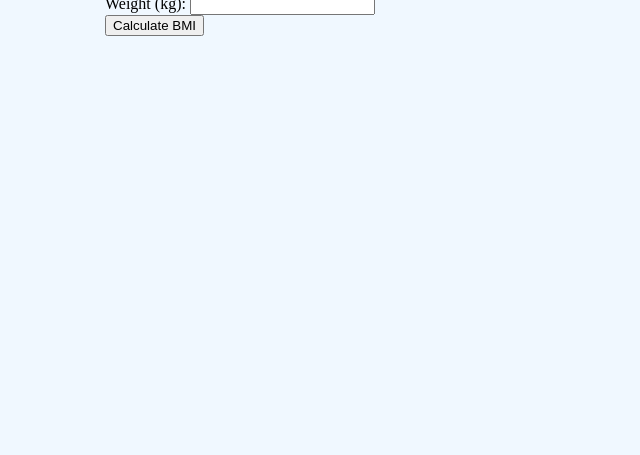
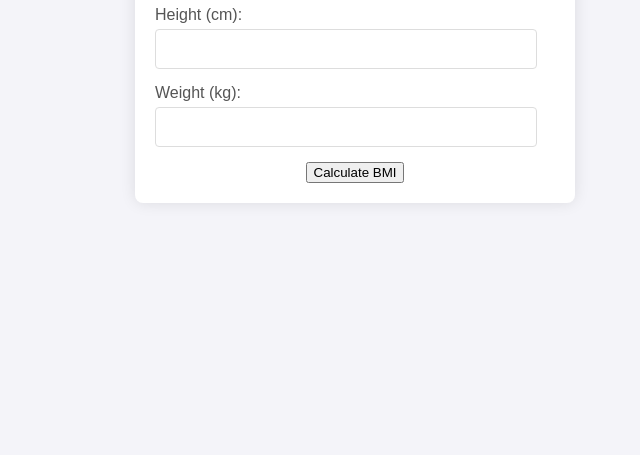
Before and after one commit to shahfawadkhan/classTask06-BMI-CALCULATOR, a plain HTML site: page index.html in a window 1280 px wide. Shown: the part 345-800 px from the top of the page, without its empty margins (285-925 px from the left). Drawn offline with Linux system fonts and the light colour scheme.

Commit message:
update styling of body also apply styling on bmi inputs and btn

```diff
--- a/style.css
+++ b/style.css
@@ -1,8 +1,41 @@
-body{
-    background-color: aliceblue;
+body {
+    font-family: Arial, sans-serif;
+    background-color: #f4f4f9;
+    display: flex;
+    justify-content: center;
+    align-items: center;
+    height: 100vh;
+    margin: 0;
 }
-.container{
-    width: 500px;
-    height: auto;
-    margin: 260px auto;
+
+.container {
+    background-color: white;
+    padding: 20px;
+    border-radius: 8px;
+    box-shadow: 0px 0px 15px rgba(0, 0, 0, 0.1);
+    text-align: center;
+    width: 400px;
 }
+
+h1 {
+    color: #333;
+}
+
+.input-group {
+    margin-bottom: 15px;
+    text-align: left;
+}
+
+label {
+    display: block;
+    margin-bottom: 5px;
+    color: #555;
+}
+
+input {
+    width: 90%;
+    padding: 10px;
+    font-size: 16px;
+    border: 1px solid #ddd;
+    border-radius: 4px;
+}
```
